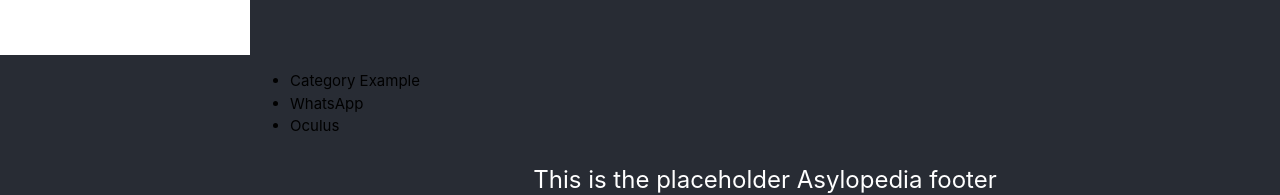
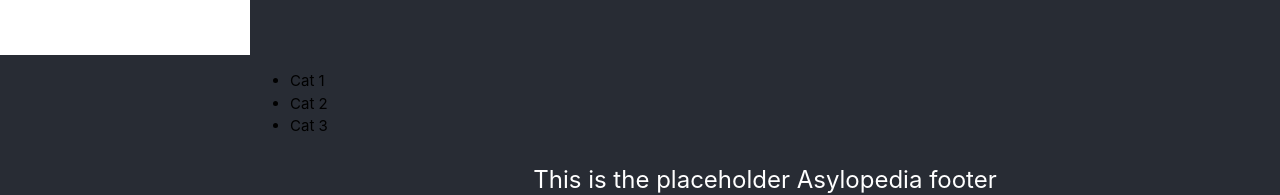
Before and after one commit to Christian-QA/alysopedia-wiki-project, a React (Create React App) app in the folder src/main/resources/alysopedia-app/: page / in a window 1280 px wide. Shown: the part 745-940 px from the top of the page. Built offline with nearby package versions, Linux system fonts and the light colour scheme.

Commit message:
Made sidelist component. Adding dropdown for subcategories

```diff
--- a/src/main/resources/alysopedia-app/package.json
+++ b/src/main/resources/alysopedia-app/package.json
@@ -12,6 +12,7 @@
     "react": "^16.13.1",
     "react-codemirror": "^1.0.0",
     "react-dom": "^16.13.1",
+    "react-native-elements": "^2.3.0",
     "react-router-dom": "^5.2.0",
     "react-scripts": "^3.4.1"
   },
--- a/src/main/resources/alysopedia-app/src/components/Navigation.jsx
+++ b/src/main/resources/alysopedia-app/src/components/Navigation.jsx
@@ -1,5 +1,6 @@
 import React from 'react';
 import { NavLink } from 'react-router-dom';
+
 
 const Navigation = () => {
     return (
--- a/src/main/resources/alysopedia-app/src/components/SideList.jsx
+++ b/src/main/resources/alysopedia-app/src/components/SideList.jsx
@@ -19,35 +19,30 @@ let data = [{
     "body": "waesfserg"
 },
 {
-    "title": "Nat 3",
-    "category": "Cat 4",
+    "title": "Nat 4",
+    "category": "Cat 3",
     "author": "Chris",
     "body": "waesfserg"
 }];
 
 
-
-
-
 function removeDuplicates(array, key) {
     let lookup = new Set();
-    return array.filter(obj => !lookup.has(obj[key]) && lookup.add(obj[key]));
+    array.filter(obj => !lookup.has(obj[key]) && lookup.add(obj[key]));
+    return Array.from(lookup);
 }
 
+const SideList = () =>  {
+    const indexItems = removeDuplicates(data, 'category');
+    const listItems = indexItems.map((indexItems) =>
+        <li>{indexItems}</li>
+    );
 
-
-const SideList = (props) => {
-    console.log(removeDuplicates(data, 'category'))
+    console.log(indexItems)
+    console.log(listItems)
     return (
-        <div className="shopping-list">
-            <ul>
-              <li>{props.name}</li>
-              <li>WhatsApp</li>
-              <li>Oculus</li>
-            </ul>
-          </div>
-        );
-      }
-
+        <ul>{listItems}</ul>
+    )
+}
 
 export default SideList;
--- a/src/main/resources/alysopedia-app/src/pages/Home.js
+++ b/src/main/resources/alysopedia-app/src/pages/Home.js
@@ -17,7 +17,7 @@ const Home = () => {
                 <a href="/Wiki"><img src={logo} className="App-logo" alt="logo" /></a>
                 <h2>Allow me to be your guide</h2>
              </section>
-             <SideList name="Category Example" data="C"/>
+             <SideList />
             <Footer />
         </div>
 
```
Also changed, not shown: 1 other file (tests, documents, lock files or other folders).
